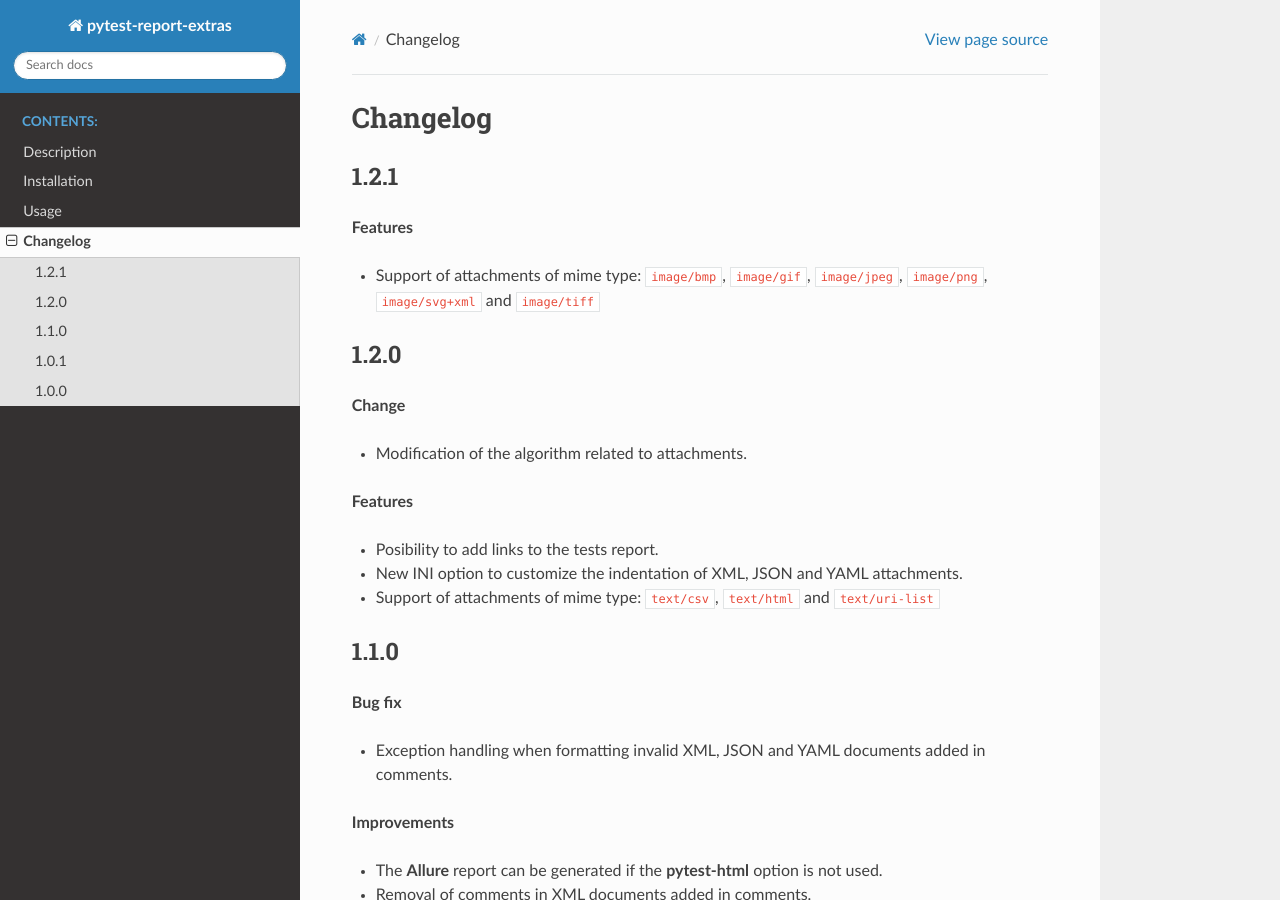
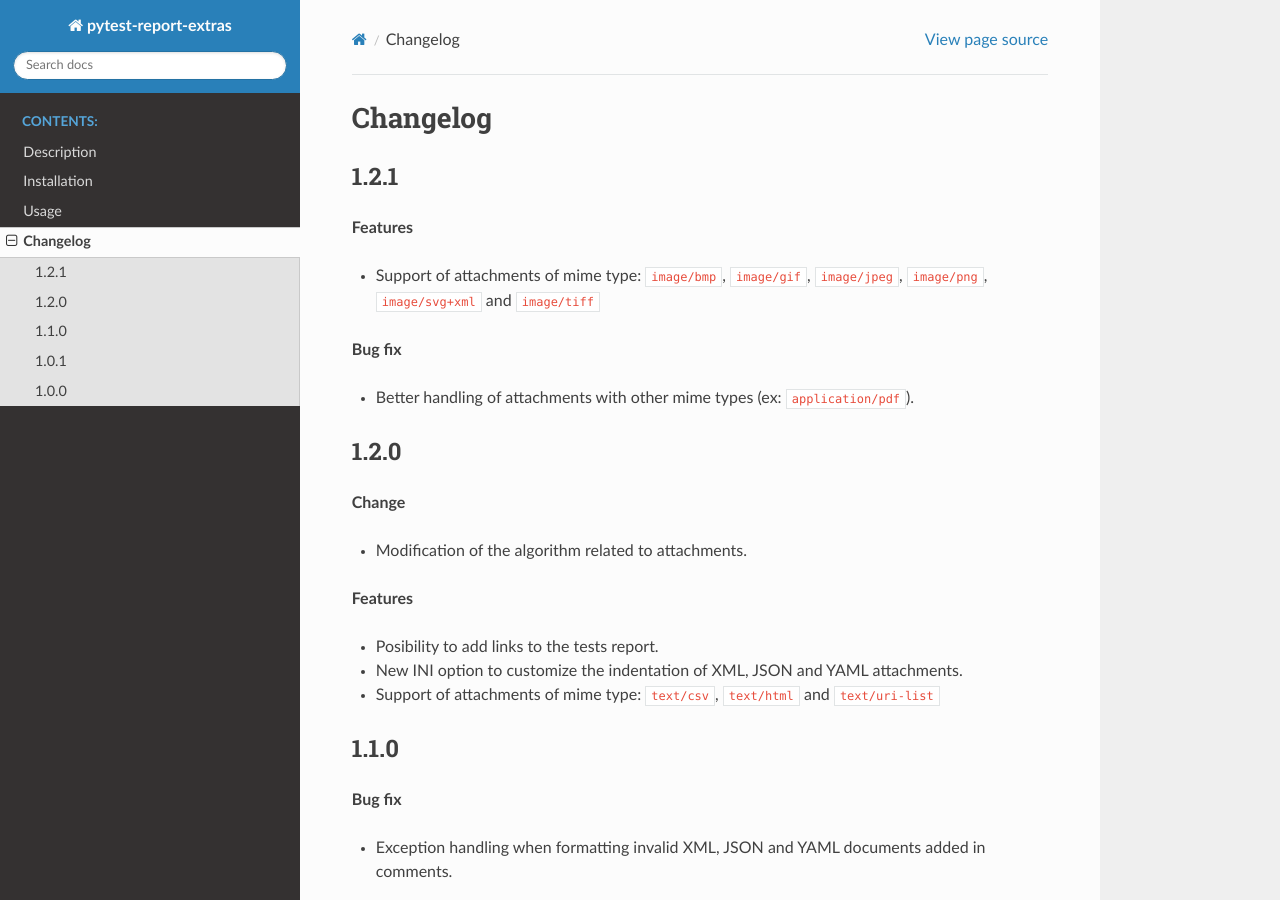
Before and after one commit to harmin-parra/pytest-report-extras, a Sphinx documentation site: the page built from docs/changelog.rst, in a window 1280 px wide and 900 px high. Built offline with Sphinx 7.4.7 and the Read the Docs theme 3.1.0, drawn with Linux system fonts in a browser that asks for light colours.

Commit message:
update docs

```diff
--- a/docs/changelog.rst
+++ b/docs/changelog.rst
@@ -9,6 +9,10 @@
 **Features**
 
 * Support of attachments of mime type: ``image/bmp``, ``image/gif``, ``image/jpeg``, ``image/png``, ``image/svg+xml`` and ``image/tiff``
+
+**Bug fix**
+
+* Better handling of attachments with other mime types (ex: ``application/pdf``).
 
 
 1.2.0
```
